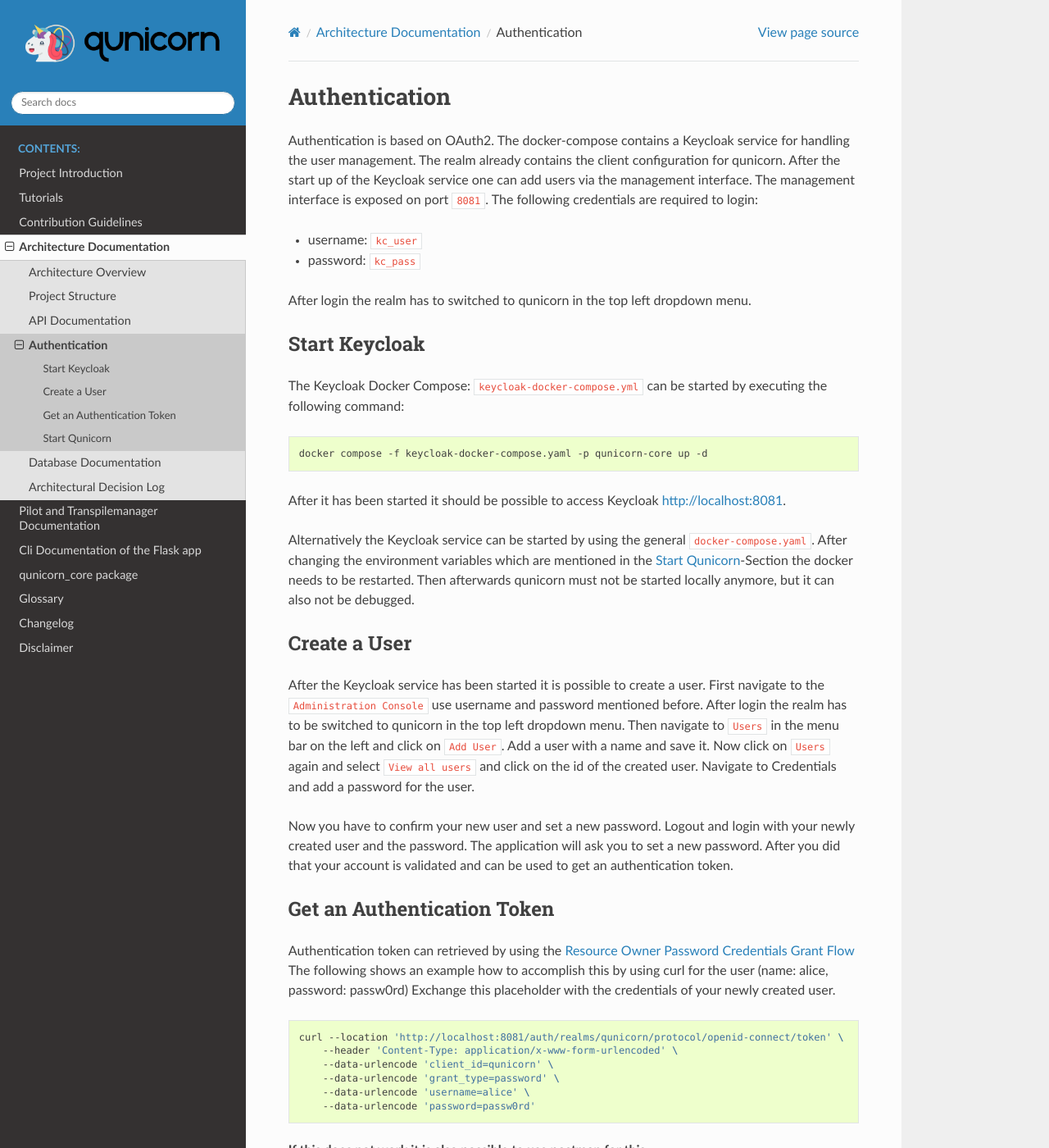
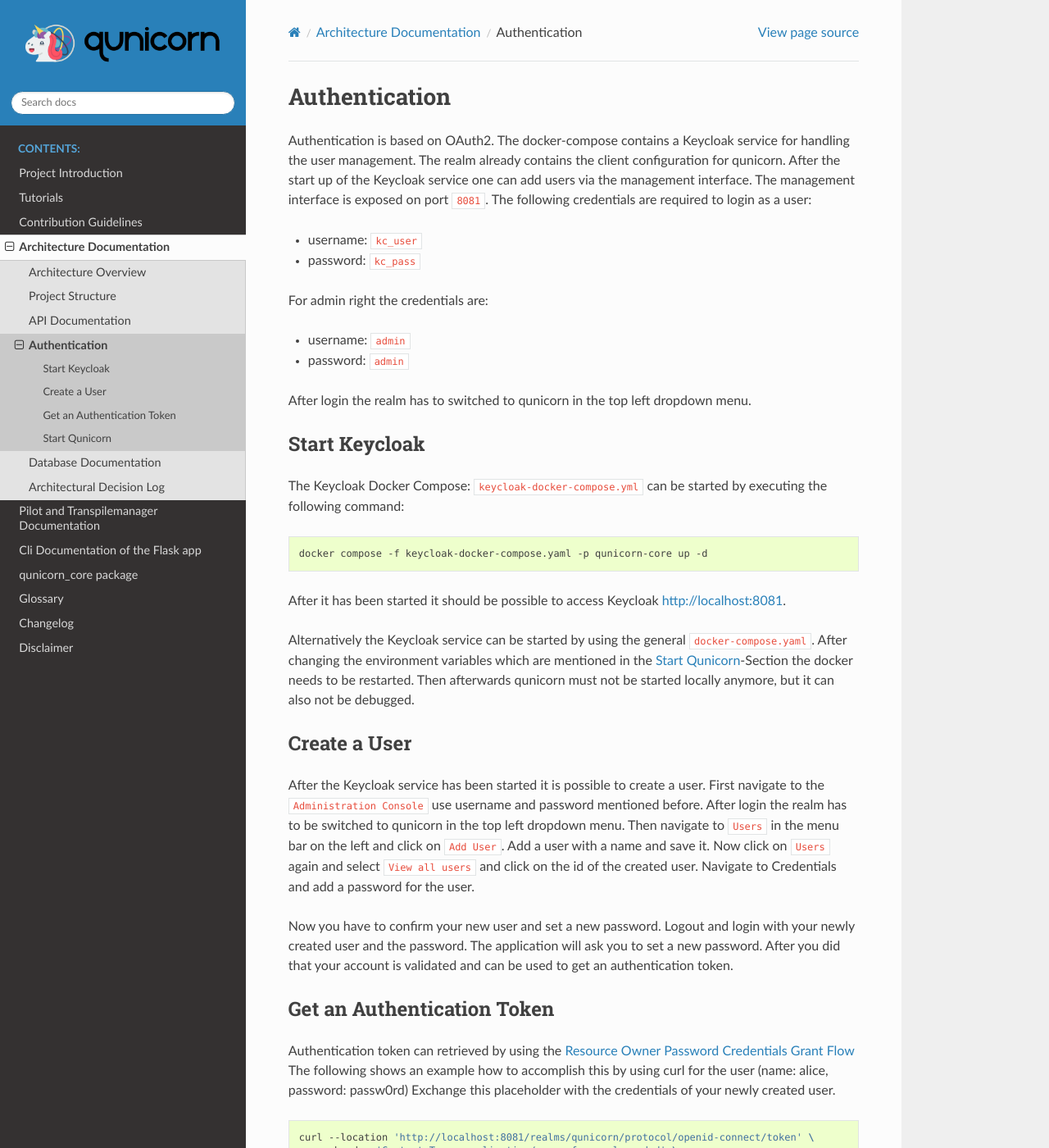
Before and after one commit to qunicorn/qunicorn-core, a Sphinx documentation site: the page built from docs/architecture_documentation/authentication.rst, in a window 1280 px wide and 1400 px high. Shown: the whole window at 82% size. Built offline with Sphinx 7.4.7 and the Read the Docs theme 2.0.0, drawn with Linux system fonts in a browser that asks for light colours; pages that are not in the unit, such as notebooks, are missing from menus.

Commit message:
Updated the Authentication for new keycloak image

```diff
--- a/docs/architecture_documentation/authentication.rst
+++ b/docs/architecture_documentation/authentication.rst
@@ -4,10 +4,15 @@ Authentication is based on OAuth2. The docker-compose contains a Keycloak servic
 The realm already contains the client configuration for qunicorn.
 After the start up of the Keycloak service one can add users via the management interface.
 The management interface is exposed on port ``8081``.
-The following credentials are required to login:
+The following credentials are required to login as a user:
 
 - username: ``kc_user``
 - password: ``kc_pass``
+
+For admin right the credentials are:
+
+- username: ``admin``
+- password: ``admin``
 
 After login the realm has to switched to qunicorn in the top left dropdown menu.
 
@@ -51,7 +56,7 @@ Exchange this placeholder with the credentials of your newly created user.
 
 .. code-block:: bash
 
-    curl --location 'http://localhost:8081/auth/realms/qunicorn/protocol/openid-connect/token' \
+    curl --location 'http://localhost:8081/realms/qunicorn/protocol/openid-connect/token' \
         --header 'Content-Type: application/x-www-form-urlencoded' \
         --data-urlencode 'client_id=qunicorn' \
         --data-urlencode 'grant_type=password' \
```
